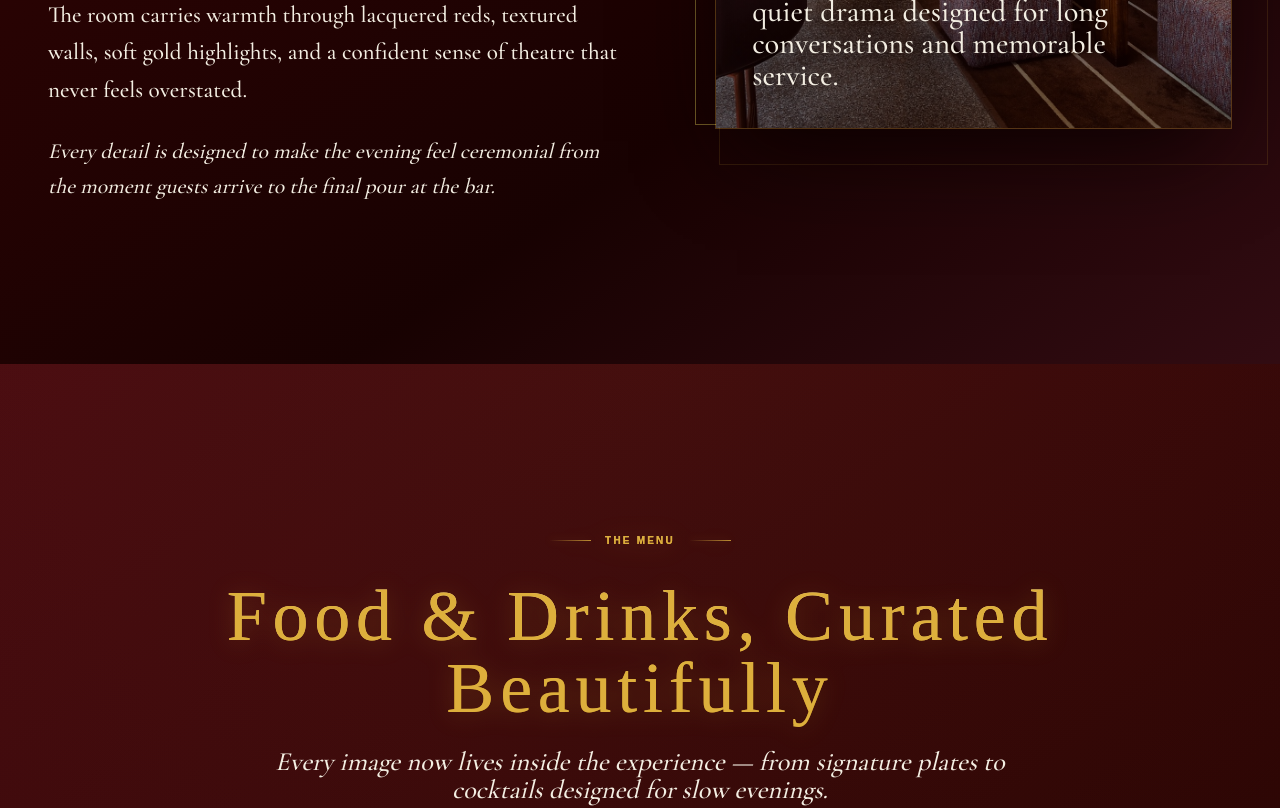
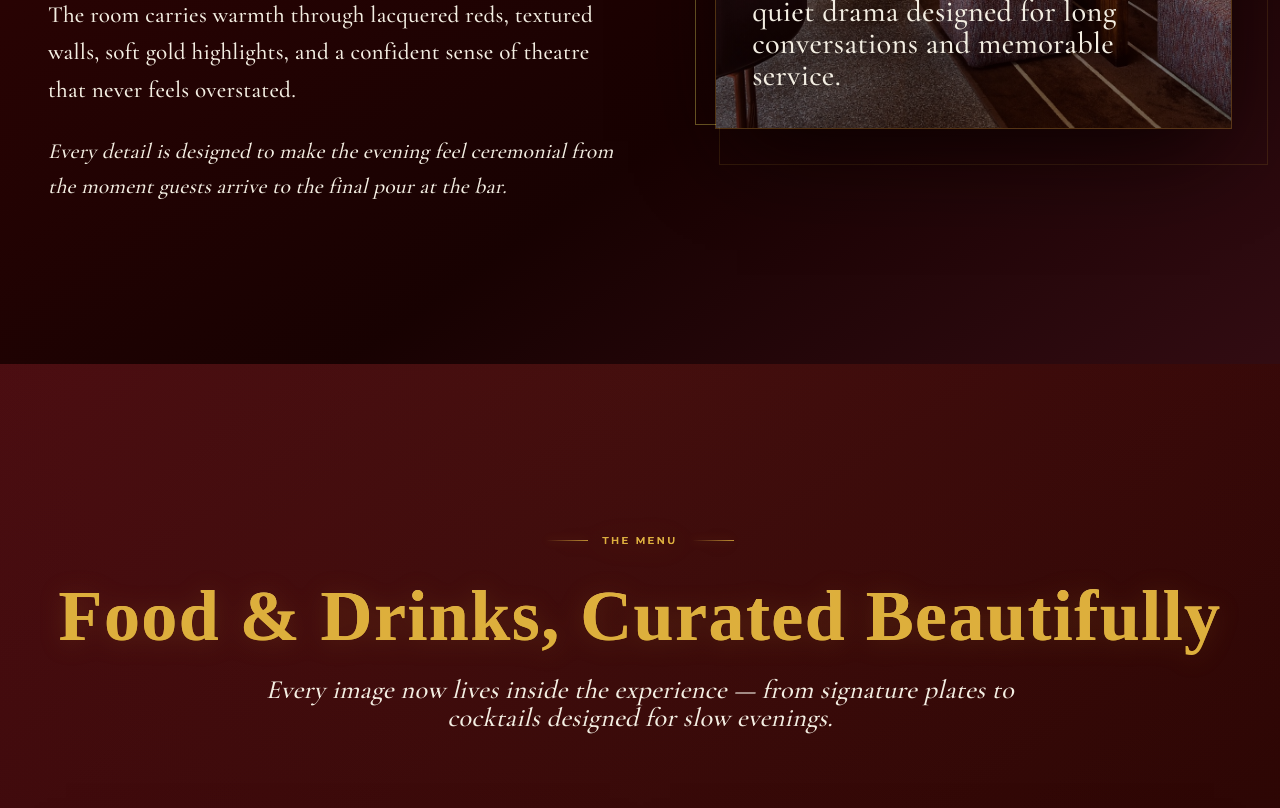
Before and after one commit to yashwxntpatel/yanyan, a React (Vite) app: page / in a window 1280 px wide. Shown: the part 1700-2508 px from the top of the page. Built offline with nearby package versions, Linux system fonts and the light colour scheme; the HTML template or start-up script is replaced by a standard one.

Commit message:
Update index.css

```diff
--- a/src/index.css
+++ b/src/index.css
@@ -44,8 +44,8 @@
     --gradient-velvet: radial-gradient(ellipse 90% 70% at 50% 0%, hsl(0 86% 18% / 0.55), transparent 68%),
       radial-gradient(ellipse 100% 75% at 50% 100%, hsl(350 72% 15% / 0.42), transparent 70%),
       linear-gradient(180deg, hsl(0 88% 7%), hsl(0 84% 4%));
-    --gradient-gold: linear-gradient(135deg, hsl(48 94% 83%) 0%, hsl(43 81% 58%) 42%, hsl(38 78% 40%) 100%);
-    --gradient-text-gold: linear-gradient(180deg, hsl(48 94% 84%) 0%, hsl(43 82% 62%) 42%, hsl(38 75% 38%) 100%);
+    --gradient-gold: linear-gradient(135deg, #f5d27a 0%, #d4a74f 48%, #9c6b1a 100%);
+    --gradient-text-gold: linear-gradient(180deg, #f7e3aa 0%, #f5d27a 22%, #d4a74f 58%, #9c6b1a 100%);
     --gradient-overlay: linear-gradient(180deg, hsl(0 90% 6% / 0.02) 0%, hsl(0 85% 5% / 0.35) 58%, hsl(0 90% 4% / 0.95) 100%);
 
     --shadow-gold: 0 22px 60px -16px hsl(43 80% 50% / 0.55), 0 0 0 1px hsl(43 70% 55% / 0.16);
@@ -58,7 +58,9 @@
     --ease-luxe: cubic-bezier(0.16, 1, 0.3, 1);
   }
 
-  * { @apply border-border; }
+  * {
+    @apply border-border;
+  }
 
   html {
     scroll-behavior: smooth;
@@ -67,7 +69,7 @@
 
   body {
     @apply bg-background text-foreground antialiased;
-    font-family: 'Manrope', sans-serif;
+    font-family: 'Montserrat', sans-serif;
     background-image:
       radial-gradient(circle at 15% 0%, hsl(0 86% 20% / 0.5), transparent 46%),
       radial-gradient(circle at 85% 100%, hsl(350 75% 16% / 0.5), transparent 52%),
@@ -75,6 +77,7 @@
       linear-gradient(180deg, hsl(var(--background-deep)), hsl(var(--background)) 26%, hsl(var(--background-wine)) 100%);
     background-attachment: fixed;
     min-width: 320px;
+    letter-spacing: 0.01em;
   }
 
   body::before {
@@ -89,12 +92,31 @@
     mix-blend-mode: overlay;
   }
 
-  a { @apply outline-none; }
-  img { image-rendering: auto; }
-  ::selection { background: hsl(var(--gold) / 0.35); color: hsl(var(--ivory)); }
-  ::-webkit-scrollbar { width: 8px; }
-  ::-webkit-scrollbar-track { background: hsl(var(--background-deep)); }
-  ::-webkit-scrollbar-thumb { background: linear-gradient(180deg, hsl(var(--gold-deep)), hsl(var(--crimson-bright))); border-radius: 999px; }
+  a {
+    @apply outline-none;
+  }
+
+  img {
+    image-rendering: auto;
+  }
+
+  ::selection {
+    background: hsl(var(--gold) / 0.35);
+    color: hsl(var(--ivory));
+  }
+
+  ::-webkit-scrollbar {
+    width: 8px;
+  }
+
+  ::-webkit-scrollbar-track {
+    background: hsl(var(--background-deep));
+  }
+
+  ::-webkit-scrollbar-thumb {
+    background: linear-gradient(180deg, hsl(var(--gold-deep)), hsl(var(--crimson-bright)));
+    border-radius: 999px;
+  }
 }
 
 @layer components {
@@ -103,37 +125,110 @@
   }
 
   .font-display {
-    font-family: 'Forum', serif;
-    letter-spacing: 0.08em;
-    font-weight: 400;
+    font-family: 'Playfair Display', serif;
+    letter-spacing: 0.02em;
+    font-weight: 600;
+    line-height: 0.98;
   }
+
   .font-display-light {
-    font-family: 'Forum', serif;
-    letter-spacing: 0.12em;
-    font-weight: 400;
+    font-family: 'Playfair Display', serif;
+    letter-spacing: 0.06em;
+    font-weight: 500;
+    line-height: 1.02;
   }
+
   .font-serif-lux {
     font-family: 'Cormorant Garamond', serif;
     font-weight: 500;
+    letter-spacing: 0.01em;
   }
- .font-sans-lux {
-    font-family: 'Manrope', sans-serif;
-    letter-spacing: 0.22em;
+
+  .font-sans-lux {
+    font-family: 'Montserrat', sans-serif;
+    letter-spacing: 0.24em;
     text-transform: uppercase;
     font-weight: 600;
   }
-.font-blinker {
+
+  .font-script {
+    font-family: 'Allura', cursive;
+    font-weight: 400;
+    letter-spacing: 0.01em;
+    text-transform: none;
+    line-height: 0.9;
+  }
+
+  .font-blinker {
     font-family: 'Cormorant Garamond', serif;
     font-weight: 500;
     letter-spacing: 0.02em;
   }
 
+  .heading-luxe {
+    line-height: 0.98;
+    text-wrap: balance;
+  }
+
+  .copy-luxe {
+    font-family: 'Cormorant Garamond', serif;
+    line-height: 1.55;
+    letter-spacing: 0.01em;
+  }
+
+  .label-luxe {
+    font-family: 'Montserrat', sans-serif;
+    letter-spacing: 0.28em;
+    text-transform: uppercase;
+    font-weight: 600;
+  }
+
+  .hero-subtitle-luxe {
+    font-family: 'Cormorant Garamond', serif;
+    font-weight: 500;
+    letter-spacing: 0.02em;
+    line-height: 1.08;
+  }
+
+  .hero-copy-luxe {
+    font-family: 'Cormorant Garamond', serif;
+    font-weight: 400;
+    letter-spacing: 0.01em;
+    line-height: 1.42;
+  }
+
+  .section-intro-luxe {
+    font-family: 'Cormorant Garamond', serif;
+    font-size: clamp(1.15rem, 1rem + 0.8vw, 1.75rem);
+    line-height: 1.45;
+    color: hsl(var(--ivory) / 0.78);
+  }
+
+  .card-title-luxe {
+    font-family: 'Playfair Display', serif;
+    font-weight: 600;
+    letter-spacing: 0.015em;
+    line-height: 1.08;
+  }
+
   .text-gold {
-    background: var(--gradient-text-gold);
+    background: linear-gradient(180deg, #f7e3aa 0%, #f5d27a 22%, #d4a74f 58%, #9c6b1a 100%);
     -webkit-background-clip: text;
     background-clip: text;
     color: transparent;
-    filter: drop-shadow(0 2px 12px hsl(43 70% 50% / 0.22));
+    filter: drop-shadow(0 2px 12px hsl(38 68% 44% / 0.18));
+  }
+
+  .text-gold-soft {
+    color: #f2ddab;
+  }
+
+  .text-gold-script {
+    background: linear-gradient(180deg, #f9e7b6 0%, #f5d27a 38%, #d4a74f 72%, #9c6b1a 100%);
+    -webkit-background-clip: text;
+    background-clip: text;
+    color: transparent;
+    text-shadow: 0 0 22px hsl(40 75% 55% / 0.12);
   }
 
   .text-shadow-gold {
@@ -144,6 +239,7 @@
     background: var(--gradient-silk);
     position: relative;
   }
+
   .silk-bg::before {
     content: '';
     position: absolute;
@@ -156,7 +252,10 @@
     mix-blend-mode: screen;
   }
 
-  .velvet-bg { background: var(--gradient-velvet); position: relative; }
+  .velvet-bg {
+    background: var(--gradient-velvet);
+    position: relative;
+  }
 
   .gold-divider {
     height: 1px;
@@ -173,6 +272,7 @@
   .gold-border {
     border: 1px solid hsl(var(--gold) / 0.28);
   }
+
   .gold-border-glow {
     border: 1px solid hsl(var(--gold) / 0.38);
     box-shadow: 0 0 0 1px hsl(var(--gold) / 0.05), inset 0 0 28px hsl(43 70% 50% / 0.05);
@@ -191,6 +291,7 @@
     box-shadow: var(--shadow-card);
     transition: transform 0.7s var(--ease-luxe), box-shadow 0.7s var(--ease-luxe), border-color 0.7s var(--ease-luxe);
   }
+
   .card-luxe::before {
     content: '';
     position: absolute;
@@ -200,15 +301,24 @@
     transition: opacity 0.7s var(--ease-luxe);
     pointer-events: none;
   }
+
   .card-luxe:hover {
     transform: translateY(-8px);
     border-color: hsl(var(--gold) / 0.62);
     box-shadow: var(--shadow-gold);
   }
-  .card-luxe:hover::before { opacity: 1; }
 
-  .glow-gold { box-shadow: var(--shadow-gold-soft); }
-  .glow-gold-intense { box-shadow: var(--shadow-gold-intense); }
+  .card-luxe:hover::before {
+    opacity: 1;
+  }
+
+  .glow-gold {
+    box-shadow: var(--shadow-gold-soft);
+  }
+
+  .glow-gold-intense {
+    box-shadow: var(--shadow-gold-intense);
+  }
 
   .btn-gold,
   .btn-ghost-gold {
@@ -224,15 +334,16 @@
     justify-content: center;
     background: var(--gradient-gold);
     color: hsl(var(--primary-foreground));
-    font-family: 'Manrope', sans-serif;
+    font-family: 'Montserrat', sans-serif;
     font-size: 11px;
-    font-weight: 700;
-    letter-spacing: 0.24em;
+    font-weight: 600;
+    letter-spacing: 0.28em;
     text-transform: uppercase;
     padding: 0.9rem 2.1rem;
     transition: all 0.6s var(--ease-luxe);
     box-shadow: 0 12px 32px -14px hsl(43 70% 50% / 0.42);
   }
+
   .btn-gold::before {
     content: '';
     position: absolute;
@@ -241,9 +352,19 @@
     transform: translateX(-120%);
     transition: transform 0.9s var(--ease-luxe);
   }
-  .btn-gold:hover { transform: translateY(-2px); box-shadow: var(--shadow-gold-intense); }
-  .btn-gold:hover::before { transform: translateX(120%); }
-  .btn-gold:active { transform: translateY(0) scale(0.98); }
+
+  .btn-gold:hover {
+    transform: translateY(-2px);
+    box-shadow: var(--shadow-gold-intense);
+  }
+
+  .btn-gold:hover::before {
+    transform: translateX(120%);
+  }
+
+  .btn-gold:active {
+    transform: translateY(0) scale(0.98);
+  }
 
   .btn-ghost-gold {
     position: relative;
@@ -252,16 +373,17 @@
     justify-content: center;
     color: hsl(var(--gold));
     border: 1px solid hsl(var(--gold) / 0.45);
-    font-family: 'Manrope', sans-serif;
+    font-family: 'Montserrat', sans-serif;
     font-size: 11px;
     font-weight: 600;
-    letter-spacing: 0.24em;
+    letter-spacing: 0.28em;
     text-transform: uppercase;
     padding: 0.9rem 2.1rem;
     background: linear-gradient(180deg, hsl(43 70% 55% / 0) 0%, hsl(43 70% 55% / 0.05) 100%);
     transition: all 0.6s var(--ease-luxe);
     overflow: hidden;
   }
+
   .btn-ghost-gold::after {
     content: '';
     position: absolute;
@@ -270,18 +392,23 @@
     transform: translateX(-100%);
     transition: transform 0.8s var(--ease-luxe);
   }
+
   .btn-ghost-gold:hover {
     border-color: hsl(var(--gold));
     box-shadow: var(--shadow-gold-soft);
     transform: translateY(-2px);
   }
-  .btn-ghost-gold:hover::after { transform: translateX(100%); }
+
+  .btn-ghost-gold:hover::after {
+    transform: translateX(100%);
+  }
 
   .ornament {
     display: inline-flex;
     align-items: center;
     gap: 0.9rem;
   }
+
   .ornament::before,
   .ornament::after {
     content: '';
@@ -290,12 +417,14 @@
     background: linear-gradient(90deg, transparent, hsl(var(--gold) / 0.8));
     box-shadow: 0 0 8px hsl(var(--gold) / 0.24);
   }
+
   .ornament-divider {
     display: flex;
     align-items: center;
     justify-content: center;
     gap: 1rem;
   }
+
   .ornament-divider::before,
   .ornament-divider::after {
     content: '';
@@ -304,7 +433,9 @@
     background: linear-gradient(90deg, transparent, hsl(var(--gold) / 0.55), transparent);
   }
 
-  .nav-active { color: hsl(var(--gold)); }
+  .nav-active {
+    color: hsl(var(--gold));
+  }
 
   .silk-motion {
     background:
@@ -319,10 +450,16 @@
     transition: transform 1.2s var(--ease-luxe), filter 1.2s var(--ease-luxe);
     filter: saturate(0.96) contrast(1.04);
   }
+
   .group:hover .zoom-img,
-  .zoom-img:hover { transform: scale(1.065); filter: saturate(1.02) contrast(1.08); }
+  .zoom-img:hover {
+    transform: scale(1.065);
+    filter: saturate(1.02) contrast(1.08);
+  }
 
-  .img-slow-zoom { animation: heroZoom 12s ease-in-out infinite alternate; }
+  .img-slow-zoom {
+    animation: heroZoom 12s ease-in-out infinite alternate;
+  }
 
   .sticky-luxe {
     background: linear-gradient(180deg, hsl(0 86% 7% / 0.86), hsl(350 64% 7% / 0.68));
@@ -335,12 +472,14 @@
     overflow: hidden;
     padding-bottom: 0.12em;
   }
+
   .split-reveal .split-word > span {
     display: inline-block;
     transform: translateY(115%);
     opacity: 0;
     transition: transform 1.4s var(--ease-silk), opacity 1.1s var(--ease-silk);
   }
+
   .split-reveal.in-view .split-word > span {
     transform: translateY(0%);
     opacity: 1;
@@ -354,10 +493,23 @@
     transition: opacity 1s var(--ease-silk), transform 1.2s var(--ease-silk), filter 1.2s var(--ease-silk);
     filter: blur(6px);
   }
-  .reveal { transform: translateY(42px); }
-  .reveal-left { transform: translateX(-42px); }
-  .reveal-right { transform: translateX(42px); }
-  .reveal-scale { transform: translateY(28px) scale(0.96); }
+
+  .reveal {
+    transform: translateY(42px);
+  }
+
+  .reveal-left {
+    transform: translateX(-42px);
+  }
+
+  .reveal-right {
+    transform: translateX(42px);
+  }
+
+  .reveal-scale {
+    transform: translateY(28px) scale(0.96);
+  }
+
   .reveal.in-view,
   .reveal-left.in-view,
   .reveal-right.in-view,
@@ -367,11 +519,22 @@
     filter: blur(0px);
   }
 
-  .animate-fade-in { animation: fadeIn 1.2s var(--ease-silk); }
-  .animate-fade-up { animation: fadeUp 1.2s var(--ease-silk); }
-  .animate-float-slow { animation: floatSlow 3.2s ease-in-out infinite; }
+  .animate-fade-in {
+    animation: fadeIn 1.2s var(--ease-silk);
+  }
 
-  .shimmer-once { position: relative; }
+  .animate-fade-up {
+    animation: fadeUp 1.2s var(--ease-silk);
+  }
+
+  .animate-float-slow {
+    animation: floatSlow 3.2s ease-in-out infinite;
+  }
+
+  .shimmer-once {
+    position: relative;
+  }
+
   .shimmer-once::after {
     content: '';
     position: absolute;
@@ -388,6 +551,7 @@
   .section-shell {
     position: relative;
   }
+
   .section-shell::before {
     content: '';
     position: absolute;
@@ -407,38 +571,81 @@
 }
 
 @layer utilities {
-  .shadow-card { box-shadow: var(--shadow-card); }
-  .shadow-deep { box-shadow: var(--shadow-deep); }
-  .shadow-gold { box-shadow: var(--shadow-gold); }
+  .shadow-card {
+    box-shadow: var(--shadow-card);
+  }
+
+  .shadow-deep {
+    box-shadow: var(--shadow-deep);
+  }
+
+  .shadow-gold {
+    box-shadow: var(--shadow-gold);
+  }
 }
 
 @keyframes shimmerAcross {
-  to { transform: translateX(420%) skewX(-14deg); }
+  to {
+    transform: translateX(420%) skewX(-14deg);
+  }
 }
+
 @keyframes heroZoom {
-  from { transform: scale(1.03); }
-  to { transform: scale(1.1); }
+  from {
+    transform: scale(1.03);
+  }
+  to {
+    transform: scale(1.1);
+  }
 }
+
 @keyframes silkDrift {
-  from { transform: translate3d(0, 0, 0) scale(1); }
-  to { transform: translate3d(1.5%, -1.5%, 0) scale(1.04); }
+  from {
+    transform: translate3d(0, 0, 0) scale(1);
+  }
+  to {
+    transform: translate3d(1.5%, -1.5%, 0) scale(1.04);
+  }
 }
+
 @keyframes fadeIn {
-  from { opacity: 0; }
-  to { opacity: 1; }
+  from {
+    opacity: 0;
+  }
+  to {
+    opacity: 1;
+  }
 }
+
 @keyframes fadeUp {
-  from { opacity: 0; transform: translateY(26px); }
-  to { opacity: 1; transform: translateY(0); }
+  from {
+    opacity: 0;
+    transform: translateY(26px);
+  }
+  to {
+    opacity: 1;
+    transform: translateY(0);
+  }
 }
+
 @keyframes floatSlow {
-  0%, 100% { transform: translateY(0); }
-  50% { transform: translateY(-8px); }
+  0%,
+  100% {
+    transform: translateY(0);
+  }
+  50% {
+    transform: translateY(-8px);
+  }
 }
 
 @media (prefers-reduced-motion: reduce) {
-  html { scroll-behavior: auto; }
-  *, *::before, *::after {
+  html {
+    scroll-behavior: auto;
+  }
+
+  *,
+  *::before,
+  *::after {
     animation: none !important;
     transition-duration: 0.01ms !important;
     transition-delay: 0ms !important;
```
